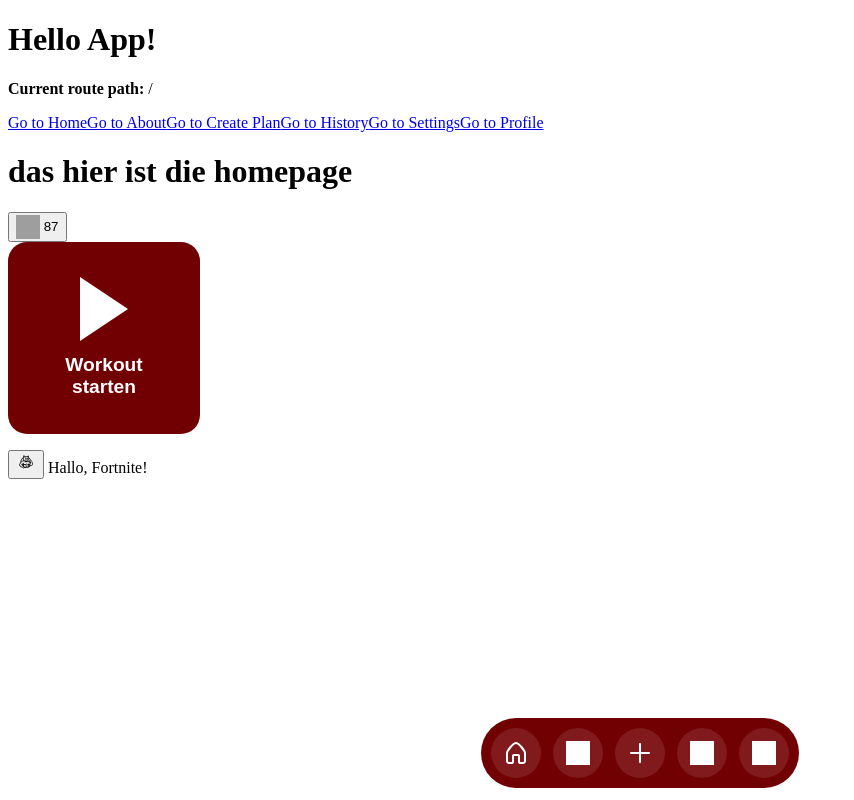
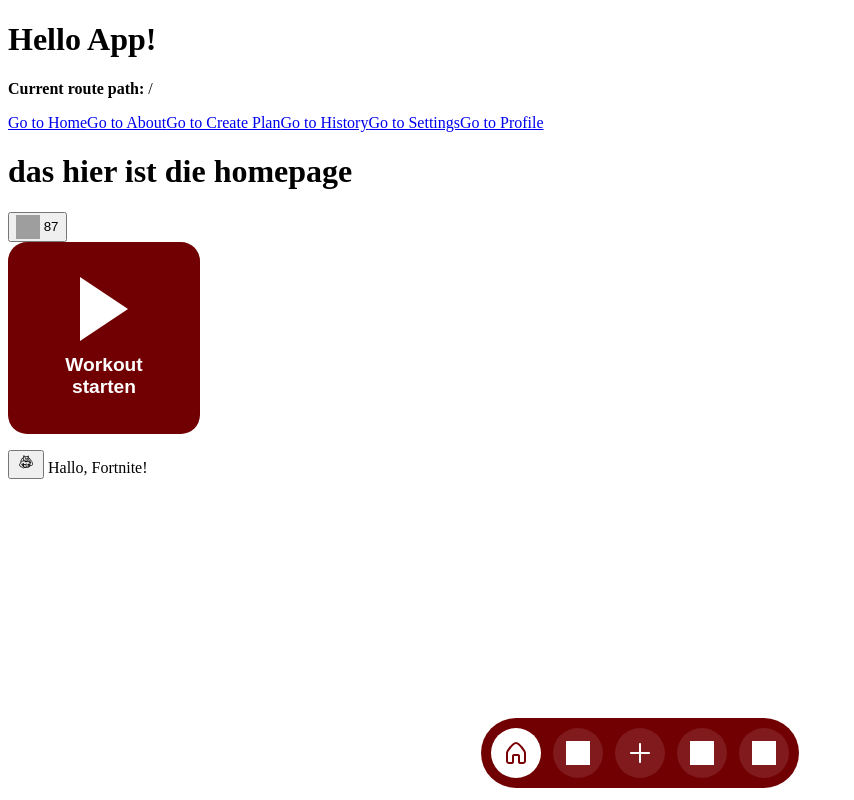
Before and after one commit to KlaraOppenheimerSchule/Bofrostbuben, a Vue app in the folder frontend/: page / in a window 1280 px wide. Shown: the whole page, without its empty margins (0-854 px from the left). Built offline with nearby package versions, Linux system fonts and the light colour scheme; grey boxes are pictures that could not be loaded; the HTML template or start-up script is replaced by a standard one.

Commit message:
feat(navbar) added highlighting to active navbar tab, added SVG color filter to store

```diff
--- a/frontend/src/components/NavigationBar.vue
+++ b/frontend/src/components/NavigationBar.vue
@@ -1,29 +1,3 @@
-<script setup lang="ts"></script>
-
-<template>
-  <nav class="bottom-nav" :style="{ background: store.mainAppColor }">
-    <RouterLink to="/" class="nav-btn">
-      <img :src="homeIcon" class="nav-icon" />
-    </RouterLink>
-
-    <RouterLink to="/ExcerciseCatalogueView" class="nav-btn">
-      <img :src="catalogIcon" class="nav-icon" />
-    </RouterLink>
-
-    <RouterLink to="/CreatePlanView" class="nav-btn">
-      <img :src="newPlanIcon" class="nav-icon" />
-    </RouterLink>
-
-    <RouterLink to="/HistoryView" class="nav-btn">
-      <img :src="historyIcon" class="nav-icon" />
-    </RouterLink>
-
-    <RouterLink to="/SettingsView" class="nav-btn">
-      <img :src="settingsIcon" class="nav-icon" />
-    </RouterLink>
-  </nav>
-</template>
-
 <script setup lang="ts">
 import { store } from '@/stores/color_store'
 import homeIcon from '/assets/icons/home.svg'
@@ -33,43 +7,89 @@ import historyIcon from '/assets/icons/calendar.svg'
 import settingsIcon from '/assets/icons/settings.svg'
 </script>
 
+<template>
+  <nav class="bottom-nav" :style="{ background: store.mainAppColor }">
+
+    <RouterLink to="/" v-slot="{ isActive }">
+      <button class="nav-btn" :class="{ active: isActive }">
+        <img :src="homeIcon" class="nav-icon" />
+      </button>
+    </RouterLink>
+
+    <RouterLink to="/ExcerciseCatalogueView" v-slot="{ isActive }">
+      <button class="nav-btn" :class="{ active: isActive }">
+        <img :src="catalogIcon" class="nav-icon" />
+      </button>
+    </RouterLink>
+
+    <RouterLink to="/CreatePlanView" v-slot="{ isActive }">
+      <button class="nav-btn" :class="{ active: isActive }">
+        <img :src="newPlanIcon" class="nav-icon" />
+      </button>
+    </RouterLink>
+
+    <RouterLink to="/HistoryView" v-slot="{ isActive }">
+      <button class="nav-btn" :class="{ active: isActive }">
+        <img :src="historyIcon" class="nav-icon" />
+      </button>
+    </RouterLink>
+
+    <RouterLink to="/SettingsView" v-slot="{ isActive }">
+      <button class="nav-btn" :class="{ active: isActive }">
+        <img :src="settingsIcon" class="nav-icon" />
+      </button>
+    </RouterLink>
+
+  </nav>
+</template>
+
 <style scoped>
 .bottom-nav {
   position: fixed;
-  bottom: 0.75rem; /* 12px */
+  bottom: 0.75rem;
   left: 50%;
   transform: translateX(-50%);
-  padding: 0.625rem; /* 10px */
+  padding: 0.625rem;
   display: flex;
   justify-content: center;
-  gap: 0.75rem; /* 12px */
-  border-radius: 2.5rem; /* 40px */
+  gap: 0.75rem;
+  border-radius: 2.5rem;
   width: max-content;
 }
 
-/* Buttons */
 .nav-btn {
-  width: 3.125rem; /* 50px */
-  height: 3.125rem; /* 50px */
+  width: 3.125rem;
+  height: 3.125rem;
   border-radius: 50%;
   border: none;
   background: rgba(255, 255, 255, 0.1);
   display: flex;
   justify-content: center;
   align-items: center;
+  transition: 0.2s;
 }
 
-.nav-btn:hover {
-  background: rgba(255, 255, 255, 0.2);
-}
-
-.nav-btn:active {
-  background: rgba(255, 255, 255, 0.05);
+.nav-btn.active {
+  background: white;
 }
 
 .nav-icon {
-  width: 1.5rem; /* 24px */
-  height: 1.5rem; /* 24px */
+  width: 1.5rem;
+  height: 1.5rem;
   filter: brightness(0) invert(1);
 }
+
+ .nav-btn:hover {
+    background-color: RGBA(255, 255, 255, 0.2);
+  }
+
+.nav-btn.active .nav-icon {
+  filter: v-bind('store.svgMainAppColorFilter');
+}
+
+ .nav-btn.active:hover {
+    background-color: white;
+  }
+
+
 </style>
--- a/frontend/src/stores/color_store.ts
+++ b/frontend/src/stores/color_store.ts
@@ -2,4 +2,5 @@ import { reactive } from 'vue'
 
 export const store = reactive({
   mainAppColor: '#710002',
+  svgMainAppColorFilter: 'invert(20%) sepia(34%) saturate(7310%) hue-rotate(346deg) brightness(48%) contrast(115%)'
 })
```
